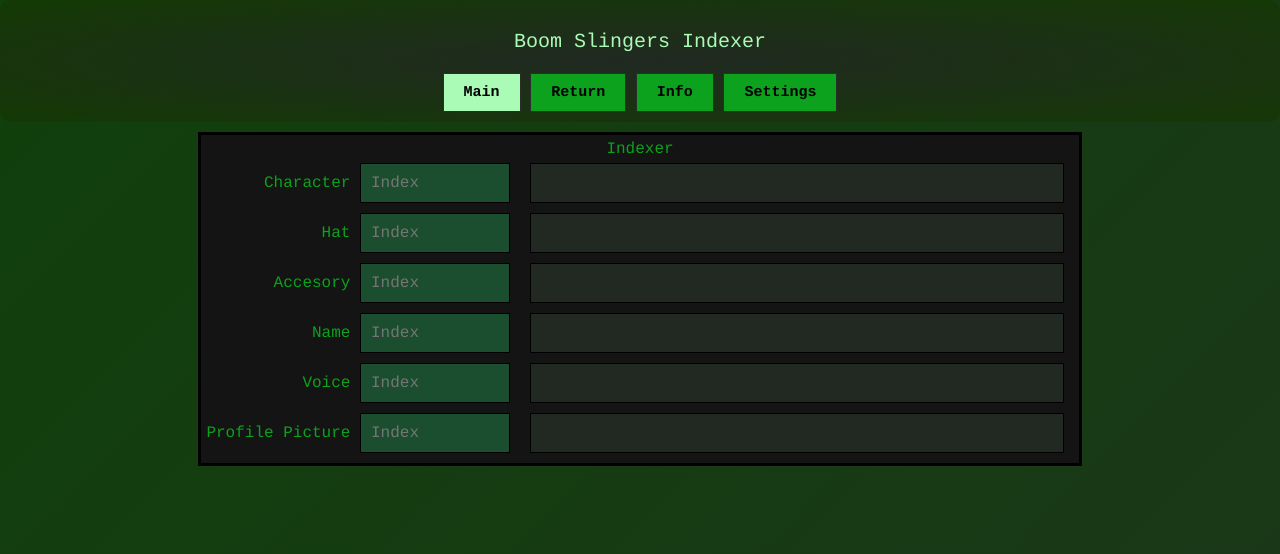
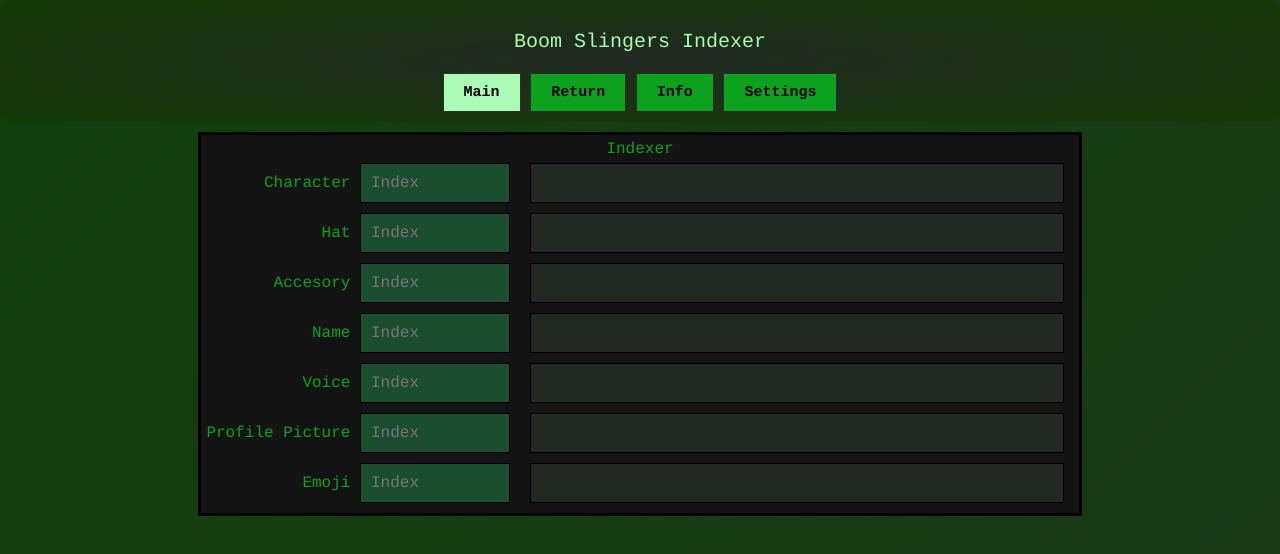
Before and after one commit to Darko1green1LOrd/bsindexer, a plain HTML site: page index.html in a window 1280 px wide. Drawn offline with Linux system fonts and the light colour scheme.

Commit message:
Added Emojis

```diff
--- a/index.html
+++ b/index.html
@@ -58,6 +58,11 @@
                         <label class="sub_text" for="">Profile Picture</label>
                         <input id="pfp_ind_inp" type="number" min="0" value="" data-defvalue="" placeholder="Index" oninput="process_index(this)">
                         <input id="pfp_txt_out" type="text" readonly>
+                    </div>
+                    <div class="index_to_text">
+                        <label class="sub_text" for="">Emoji</label>
+                        <input id="emo_ind_inp" type="number" min="0" value="" data-defvalue="" placeholder="Index" oninput="process_index(this)">
+                        <input id="emo_txt_out" type="text" readonly>
                     </div>
                 </div>
             </div>
--- a/indexes_to_ids.js
+++ b/indexes_to_ids.js
@@ -1130,3 +1130,80 @@
     "Mr Tips":12,
     "Lazer Eye":13
 }
+const emojis = [
+    "ThumbsUp(No id,Unlocked by Default)",
+    "Smile(No id,Unlocked by Default)",
+    "Frown(No id,Unlocked by Default)",
+    "Angry(No id,Unlocked by Default)",
+    ":C Emoji(No id)",
+    "005_blessed",
+    "006_blowkiss",
+    "007_brofist",
+    "008_cry",
+    "009_Defeat",
+    "010_hearteyes",
+    "011_hmm",
+    "012_lol",
+    "013_meh",
+    "014_Mortified",
+    "015_notfeelinggood",
+    "016_ok",
+    "017_peace",
+    "018_poop",
+    "019_scream",
+    "020_sleepy",
+    "021_sunglasses",
+    "022_teeth",
+    "023_wink",
+    "024_winktongue",
+    "025_gah",
+    "026_proud",
+    "027_moustache",
+    "028_uwu",
+    "029_ugh",
+    "030_takethat",
+    "031_smallcry",
+    "032_rip",
+    "033_shout",
+    "034_question",
+    "035_lmao",
+    "036_brainfart",
+    "037_gaasp",
+    "038_graah",
+    "039_happyness",
+    "040_hmmm",
+    "041_nosse",
+    "042_uwwu",
+    "043_yikes",
+    "044_yummers",
+    "045_sun",
+    "046_Sweat",
+    "047_Chad",
+    "048_bullseye",
+    "049_monocle",
+    "050_dead",
+    "051_gasp",
+    "052_celebrate",
+    "053_clown",
+    "054_Freeze",
+    "055_caveman",
+    "056_amazed",
+    "057_salute",
+    "058_showtime",
+    "059_nerd",
+    "060_fire",
+    "061_cat",
+    "062_furstavo",
+    "063_troll",
+    "064_pfffff",
+    "065_pow",
+    "066_kiss",
+    "067_glasses",
+    "068_bigbrain",
+    "069_sadclown",
+    "070_pweeze",
+    "071_noooo",
+    "072_jello",
+    "073_mindblown",
+    "074_blush"
+]
--- a/script.js
+++ b/script.js
@@ -59,15 +59,16 @@
 
 var name_nums = [];
 var voice_nums = [];
+var emo_nums = [];
 function process_data(){
     for (var i = 0; i < char_Names.length; i++) {
         name_nums.push(char_Names[i][1]);
     }
     for (var i = 0; i < char_voices.length; i++) {
-        voice_nums.push(char_Names[i][1])
+        voice_nums.push(char_voices[i][1])
     }
 
-    var input_fields = ["char_ind_inp","hat_ind_inp","acce_ind_inp","name_ind_inp","voice_ind_inp","pfp_ind_inp"];
+    var input_fields = ["char_ind_inp","hat_ind_inp","acce_ind_inp","name_ind_inp","voice_ind_inp","pfp_ind_inp","emo_ind_inp"];
     for (var i = 0; i < input_fields.length; i++) {
         process_index(ge(input_fields[i]));
     }
@@ -237,6 +238,14 @@
             "t_settingChanged": true,
             "min": ge("pfp_ind_inp").min,
             "default": ge("pfp_ind_inp").dataset.defvalue
+        },
+        "emoinp":{
+            "value_type": "num",
+            "elem": ge("emo_ind_inp"),
+            "type": "inputbox",
+            "t_settingChanged": true,
+            "min": ge("emo_ind_inp").min,
+            "default": ge("emo_ind_inp").dataset.defvalue
         }
     }
 }
@@ -693,6 +702,9 @@
                     return_value = keys[values.indexOf(inp_value)];
                 }
                 break;
+            case "emo":
+                return_value = emojis[inp_value];
+                break;
         }
         if (typeof return_value == "undefined"){return_value = "";}
     }
```
